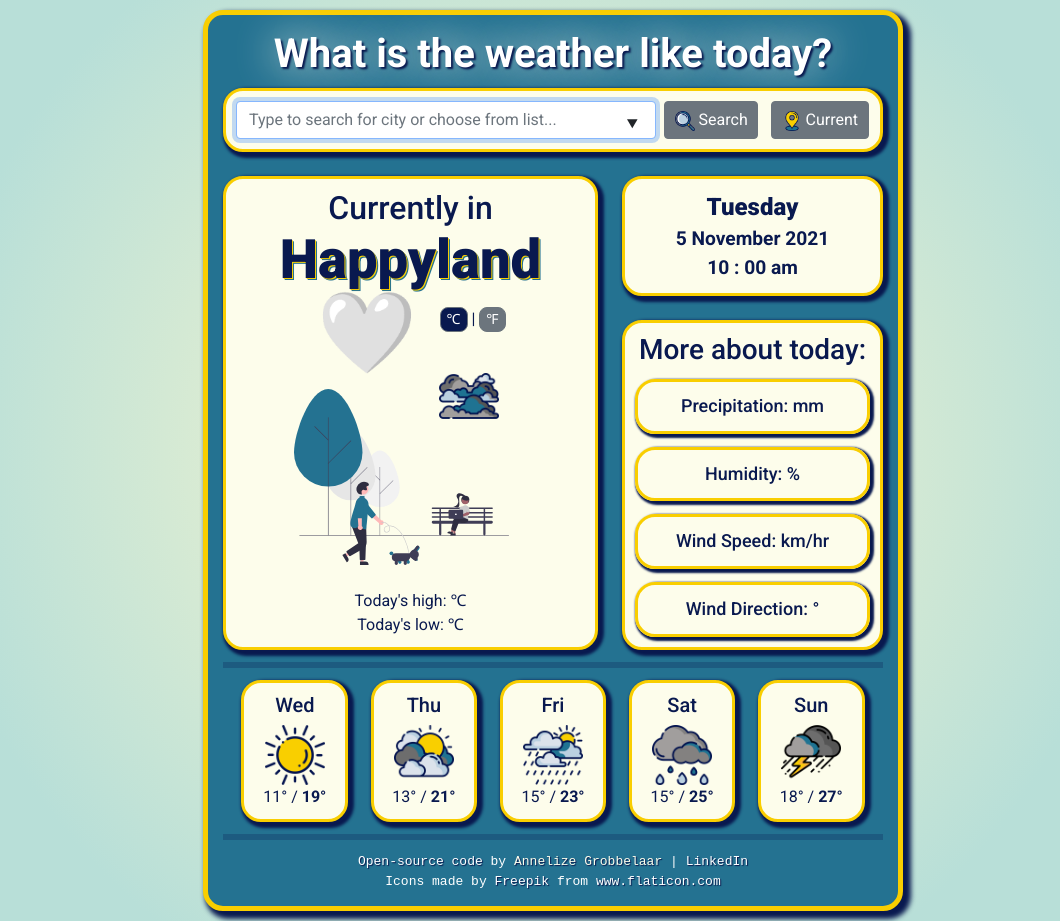
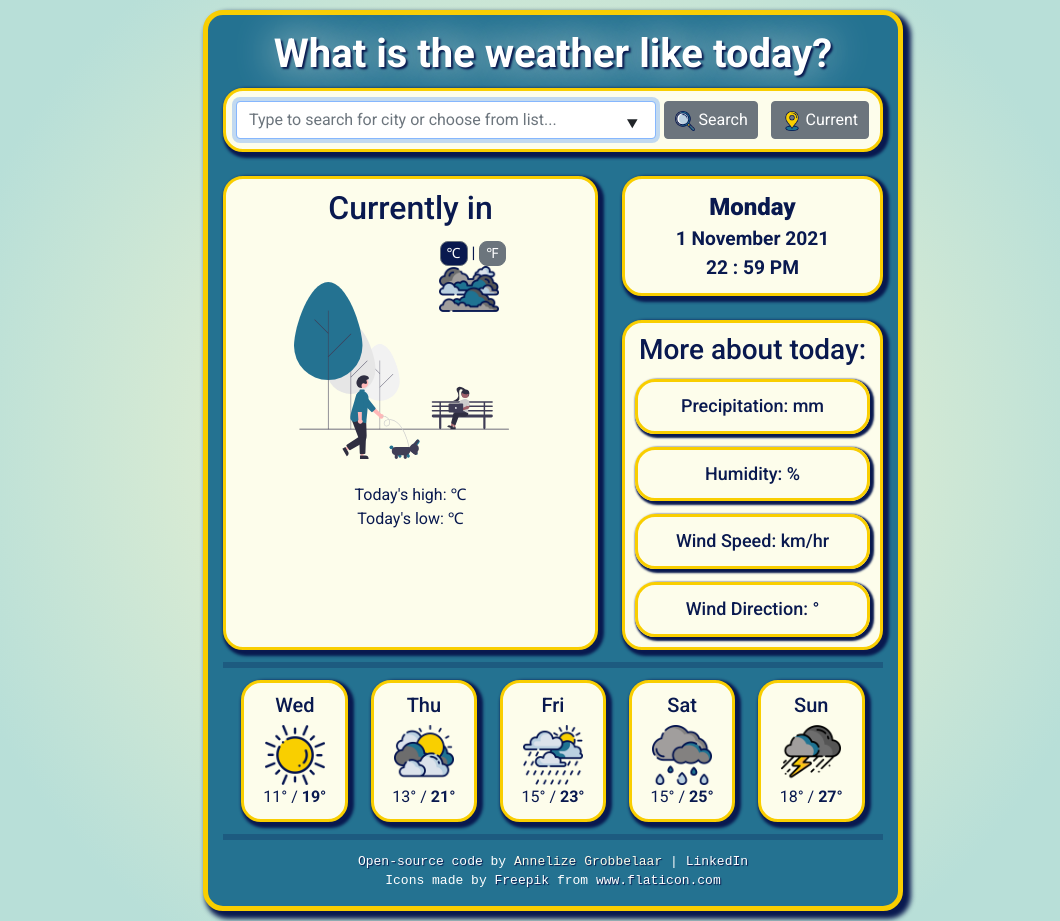
Before and after one commit to annelizeg/weather-app, a plain HTML site: page index.html in a window 1280 px wide. Shown: the whole page, without its empty margins (87-1147 px from the left). Drawn offline with nearby package versions, Linux system fonts and the light colour scheme; no server answers; a web font is replaced by a local one.

Commit message:
Added Set City Upon Loading & Target Blank for Source Code Link

```diff
--- a/index.html
+++ b/index.html
@@ -92,11 +92,11 @@
             <div class="card-body">
               <h2>
                 Currently in <br />
-                <span class="city" id="display-city">Happyland</span>
+                <span class="city" id="display-city"></span>
               </h2>
               <div class="row gx-0 justify-content-center">
                 <div class="col-5 align-self-center">
-                  <h2 id="current-temp" class="temp">🤍</h2>
+                  <h2 id="current-temp" class="temp"></h2>
                 </div>
                 <div class="col-3 align-self-top temp-unit-selector">
                   <button class="celsius-button celsius-button-selected">
@@ -139,16 +139,16 @@
         <div class="col-5">
           <div class="card text-center">
             <div class="card-body">
-              <p id="current-day">Tuesday</p>
+              <p id="current-day"></p>
               <p id="date-time">
-                <span id="current-date">5 </span>
-                <span id="current-month">November </span>
-                <span id="current-year">2021</span>
+                <span id="current-date"> </span>
+                <span id="current-month"> </span>
+                <span id="current-year"></span>
                 <br />
-                <span id="current-hour">10</span>
+                <span id="current-hour"></span>
                 :
-                <span id="current-minutes">00</span>
-                <span id="current-AmPm"> am</span>
+                <span id="current-minutes"></span>
+                <span id="current-AmPm"> </span>
               </p>
             </div>
           </div>
@@ -238,7 +238,9 @@
 
       <!-- Footer -->
       <div class="footer">
-        <a href="https://github.com/annelizeg/weather-app">Open-source code</a>
+        <a href="https://github.com/annelizeg/weather-app" target="_blank"
+          >Open-source code</a
+        >
         by <span class="coder">Annelize Grobbelaar</span> |
         <a
           href="https://www.linkedin.com/in/annelize-grobbelaar-1ba524151/"
@@ -257,6 +259,6 @@
         >
       </div>
     </div>
-    <script src="src/scriptW5.js"></script>
+    <script src="src/script.js"></script>
   </body>
 </html>
--- a/src/script.js
+++ b/src/script.js
@@ -196,3 +196,6 @@ let fahrenheitButton = document.querySelector(".fahrenheit-button");
 
 celsiusButton.addEventListener("click", updateToCelsius);
 fahrenheitButton.addEventListener("click", updateToFahrenheit);
+
+// Access set city weather upon loading page
+accessCityWeather("Adelaide");
```
